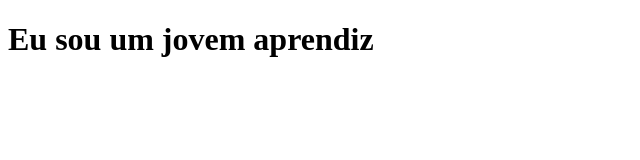
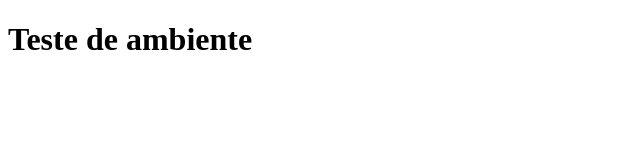
Before and after one commit to CharleyKevin/charleykevin.github.io, a plain HTML site: page index.html in a window 1280 px wide. Shown: the whole page, without its empty margins (0-640 px from the left). Drawn offline with Linux system fonts and the light colour scheme.

Commit message:
edited content

```diff
--- a/index.html
+++ b/index.html
@@ -4,9 +4,9 @@
     <meta charset="UTF-8">
     <meta name="viewport" content="width=device-width, initial-scale=1.0">
     <meta http-equiv="X-UA-Compatible" content="ie=edge">
-    <title>Meu primeiro site no GitHub Pages</title>
+    <title>GitHub Pages</title>
 </head>
 <body>
-    <h1>Eu sou um jovem aprendiz</h1>
+    <h1>Teste de ambiente</h1>
 </body>
 </html>
```
